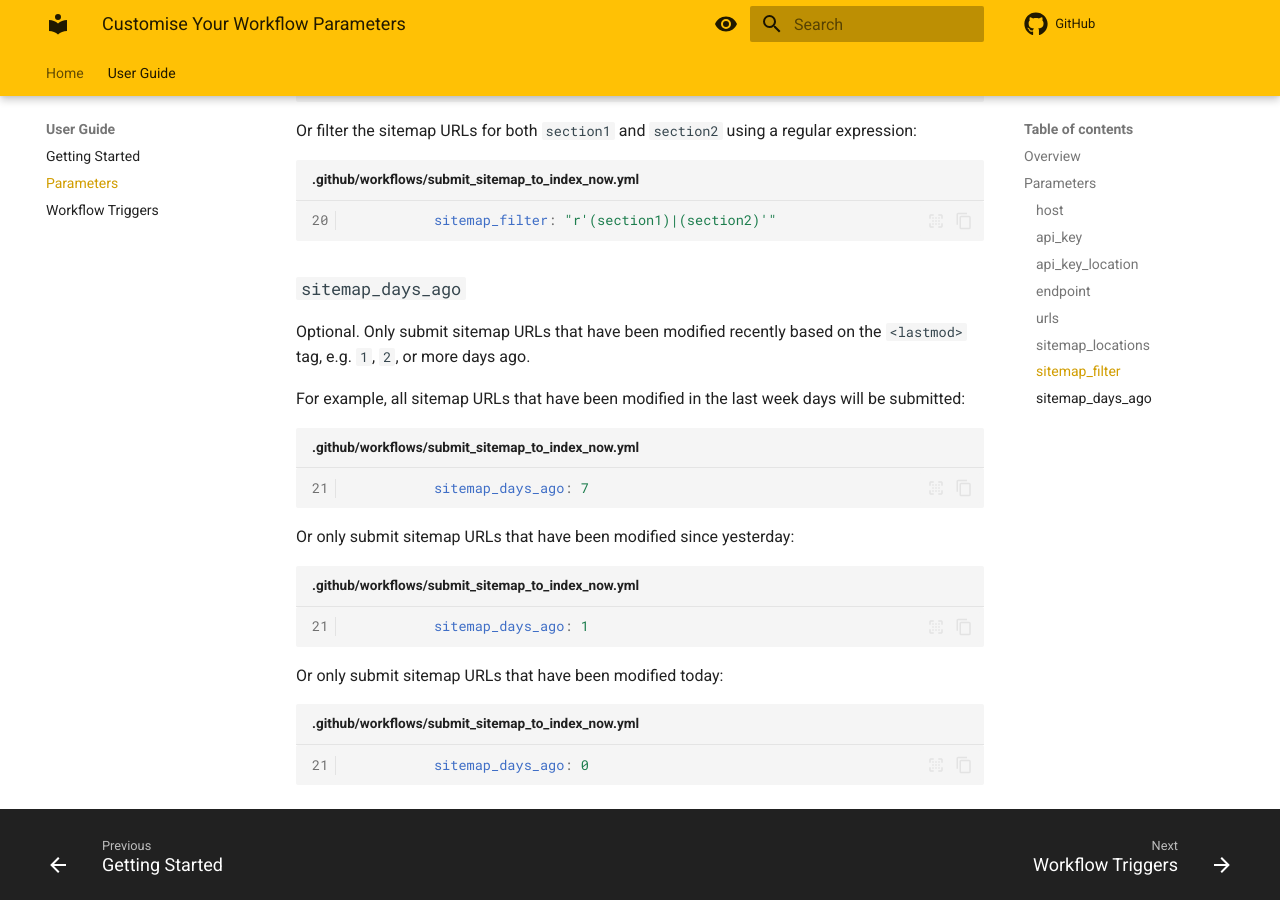
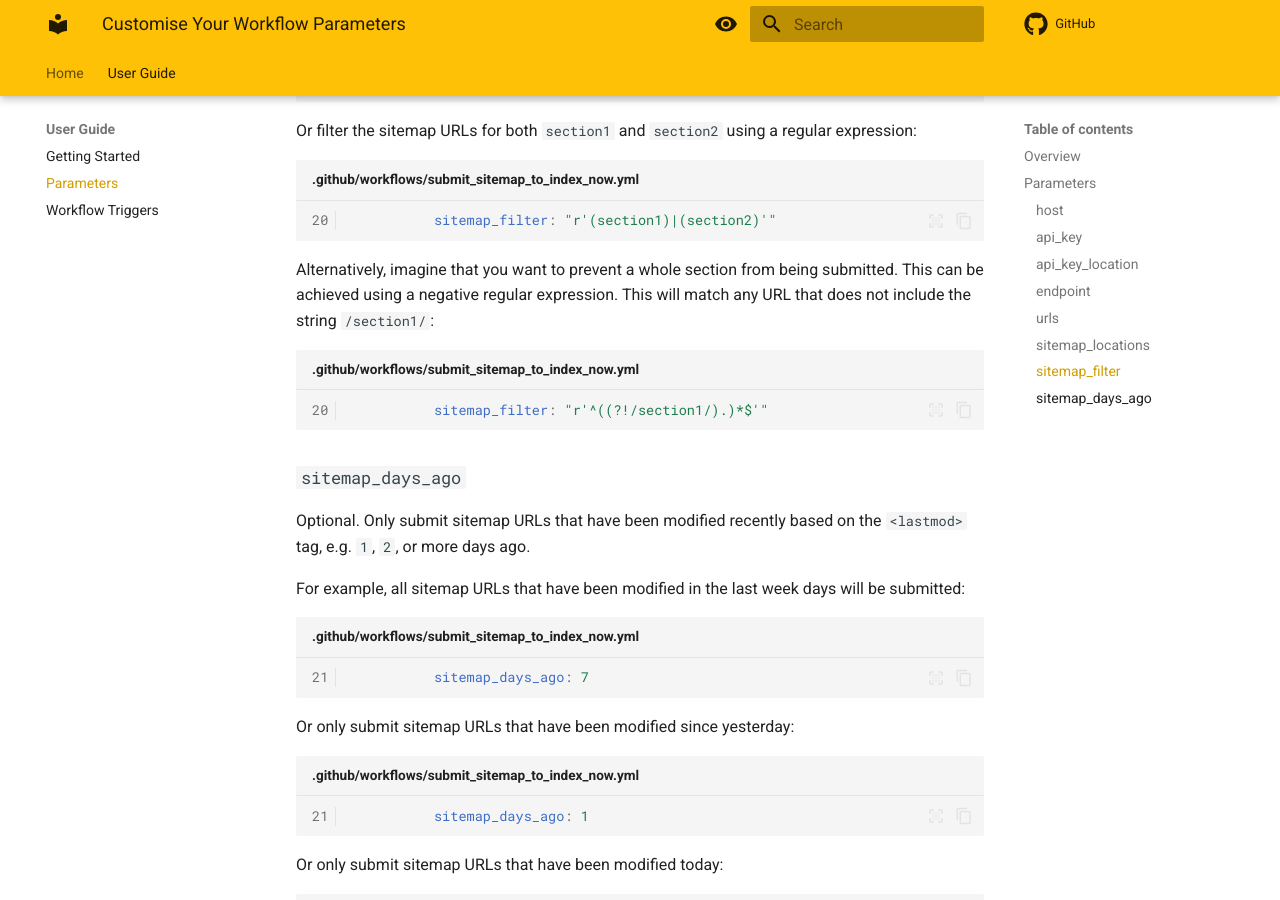
Before and after one commit to jakob-bagterp/index-now-submit-sitemap-urls-action, an MkDocs documentation site: the page built from docs/user-guide/parameters.md, in a window 1280 px wide and 900 px high, scrolled down 3992 px. Built offline with MkDocs 1.6.1 and Material for MkDocs 9.7.7, drawn with Linux system fonts in a browser that asks for light colours; comment, search, counter and statistics services are not loaded.

Commit message:
Added example for negative regular expression in sitemap_filter.

````diff
--- a/docs/user-guide/parameters.md
+++ b/docs/user-guide/parameters.md
@@ -147,6 +147,12 @@ Or filter the sitemap URLs for both `section1` and `section2` using a regular ex
           sitemap_filter: "r'(section1)|(section2)'"
 ```
 
+Alternatively, imagine that you want to prevent a whole section from being submitted. This can be achieved using a negative regular expression. This will match any URL that does not include the string `/section1/`:
+
+```yaml linenums="20" title=".github/workflows/submit_sitemap_to_index_now.yml"
+          sitemap_filter: "r'^((?!/section1/).)*$'"
+```
+
 ### `sitemap_days_ago`
 Optional. Only submit sitemap URLs that have been modified recently based on the `<lastmod>` tag, e.g. `1`, `2`, or more days ago.
 
````
